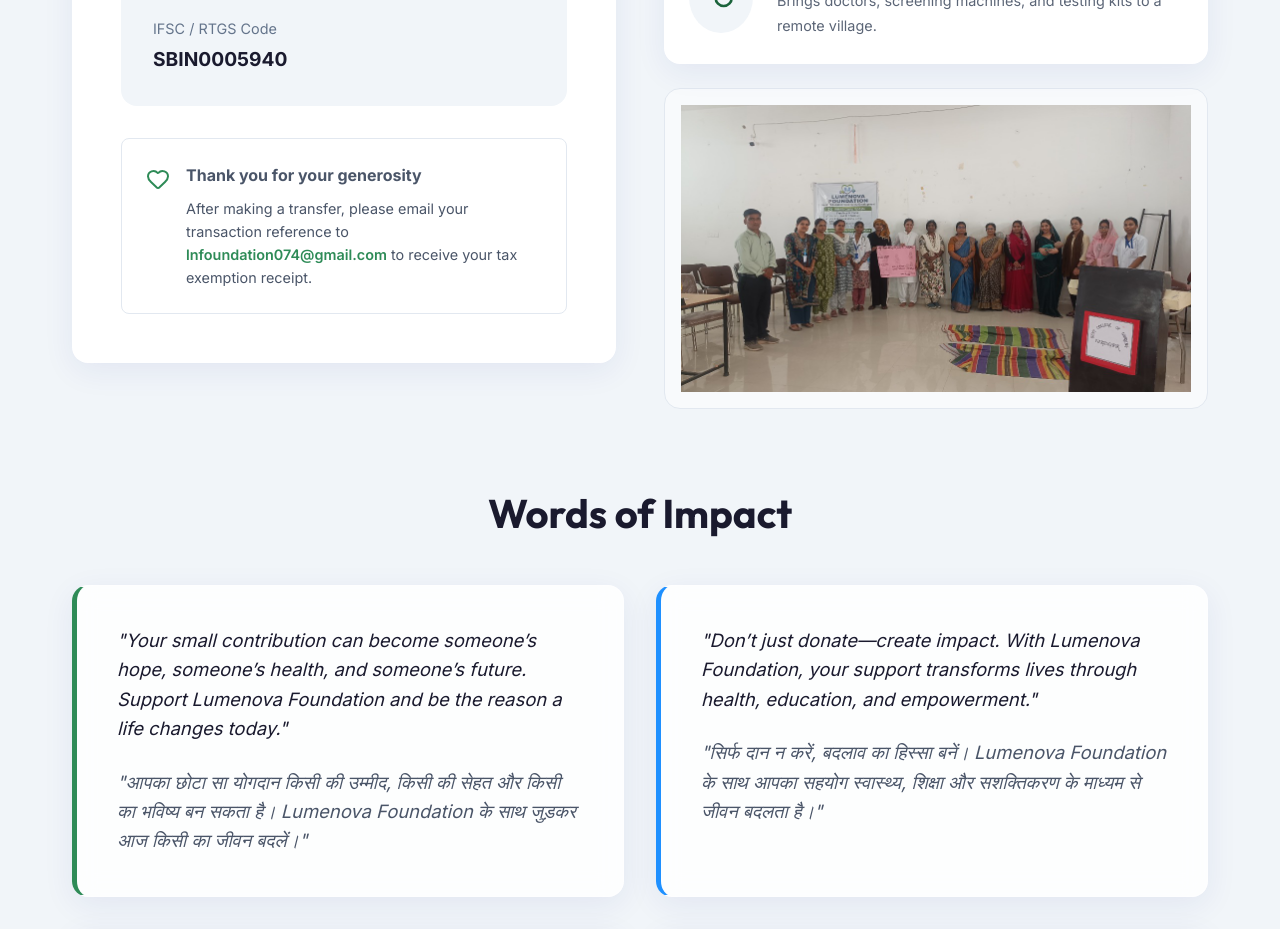
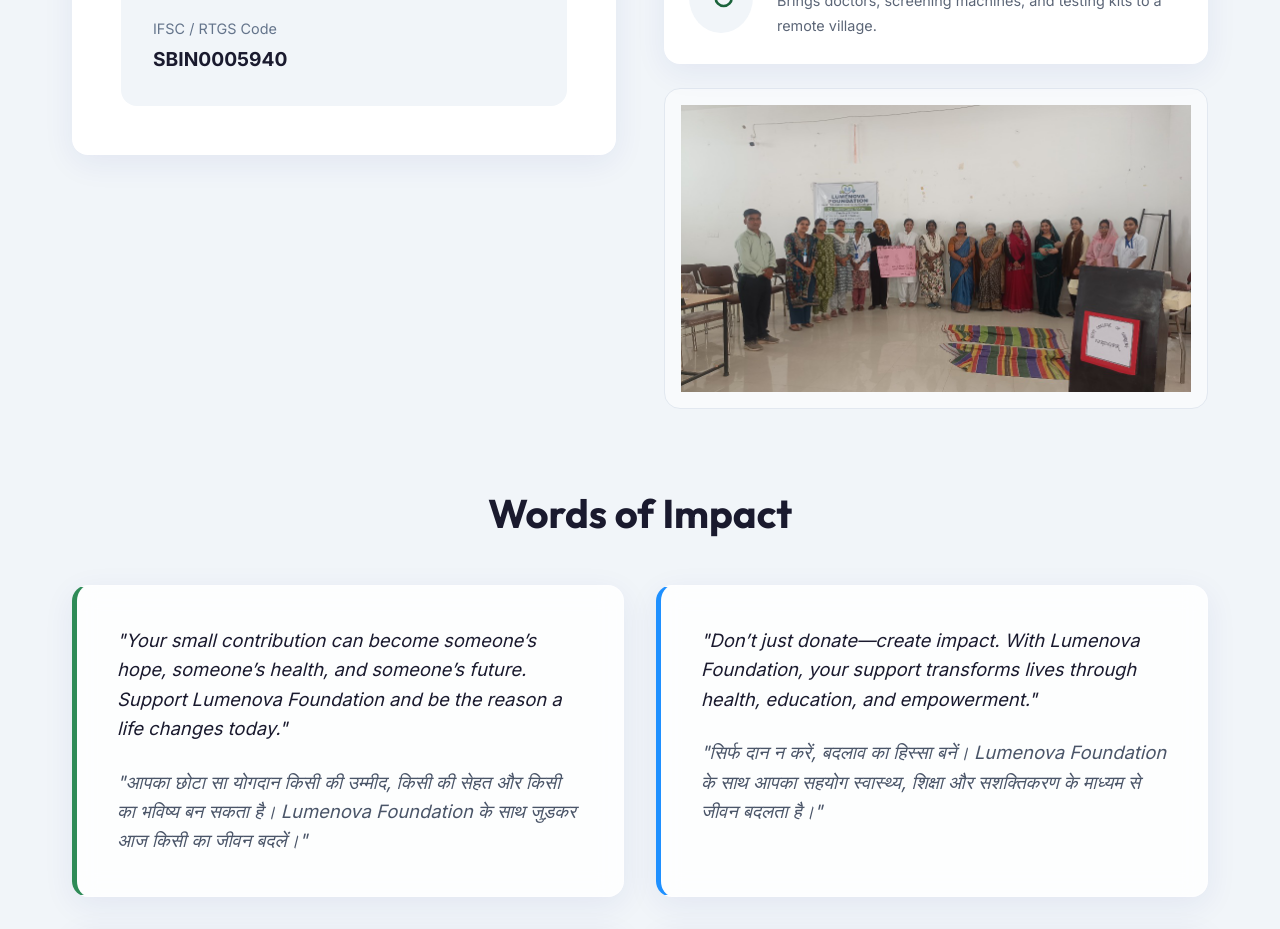
Before and after one commit to Hardikk1308/LN-foundation, a React (Vite) app: page /donate in a window 1280 px wide. Shown: the part 800-1729 px from the top of the page. Built offline with nearby package versions, Linux system fonts and the light colour scheme.

Commit message:
Dontation

```diff
--- a/src/pages/Donate.tsx
+++ b/src/pages/Donate.tsx
@@ -41,7 +41,7 @@
               </div>
             </div>
 
-            <div style={{ marginTop: '2rem', padding: '1.5rem', border: '1px solid #e2e8f0', borderRadius: 'var(--radius-md)', display: 'flex', gap: '1rem', alignItems: 'flex-start' }}>
+            {/* <div style={{ marginTop: '2rem', padding: '1.5rem', border: '1px solid #e2e8f0', borderRadius: 'var(--radius-md)', display: 'flex', gap: '1rem', alignItems: 'flex-start' }}>
               <Heart size={24} color="var(--primary)" style={{ flexShrink: 0, marginTop: '0.25rem' }} />
               <div>
                 <strong style={{ display: 'block', marginBottom: '0.5rem' }}>Thank you for your generosity</strong>
@@ -49,7 +49,7 @@
                   After making a transfer, please email your transaction reference to <a href="mailto:lnfoundation074@gmail.com" style={{ color: 'var(--primary)', fontWeight: 600 }}>lnfoundation074@gmail.com</a> to receive your tax exemption receipt.
                 </p>
               </div>
-            </div>
+            </div> */}
           </div>
 
           {/* Impact Examples */}
```
